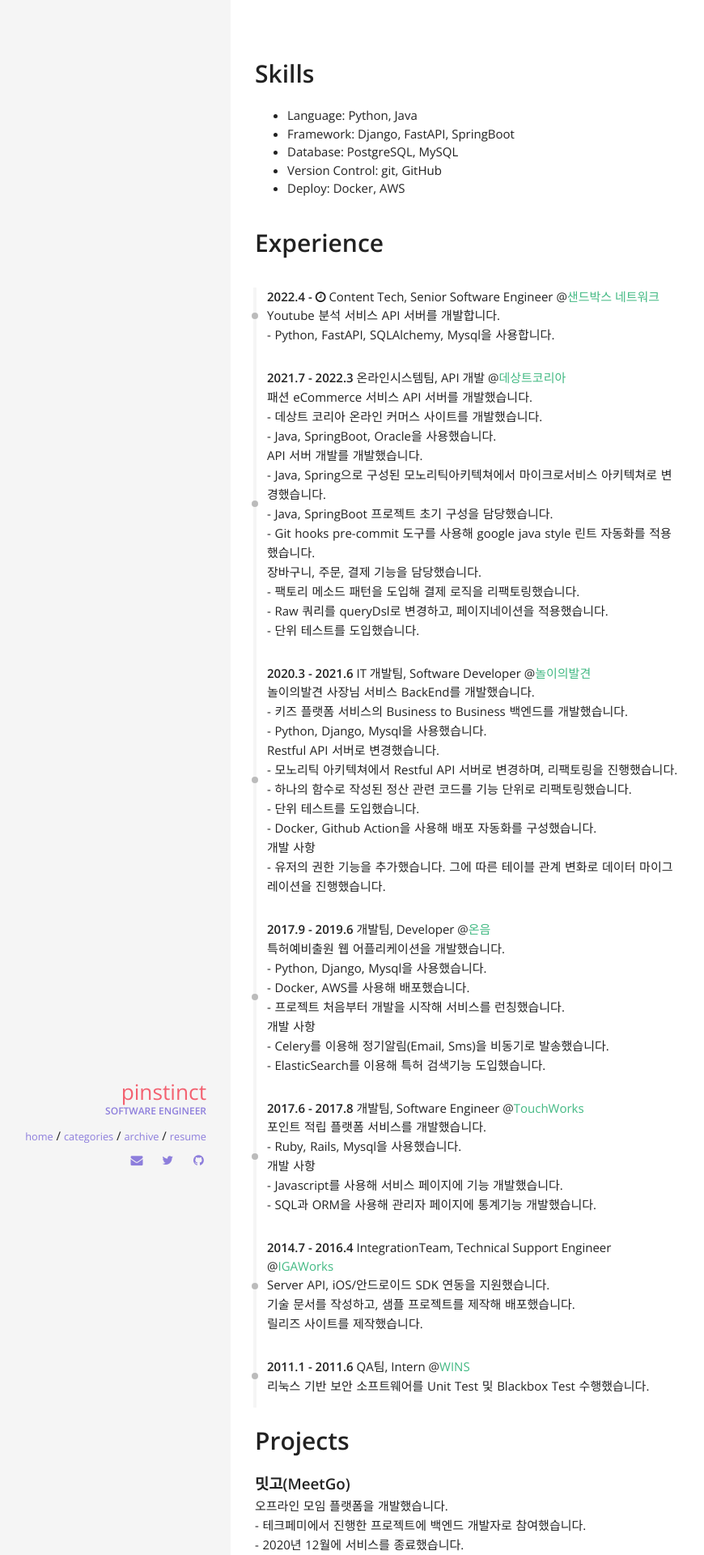
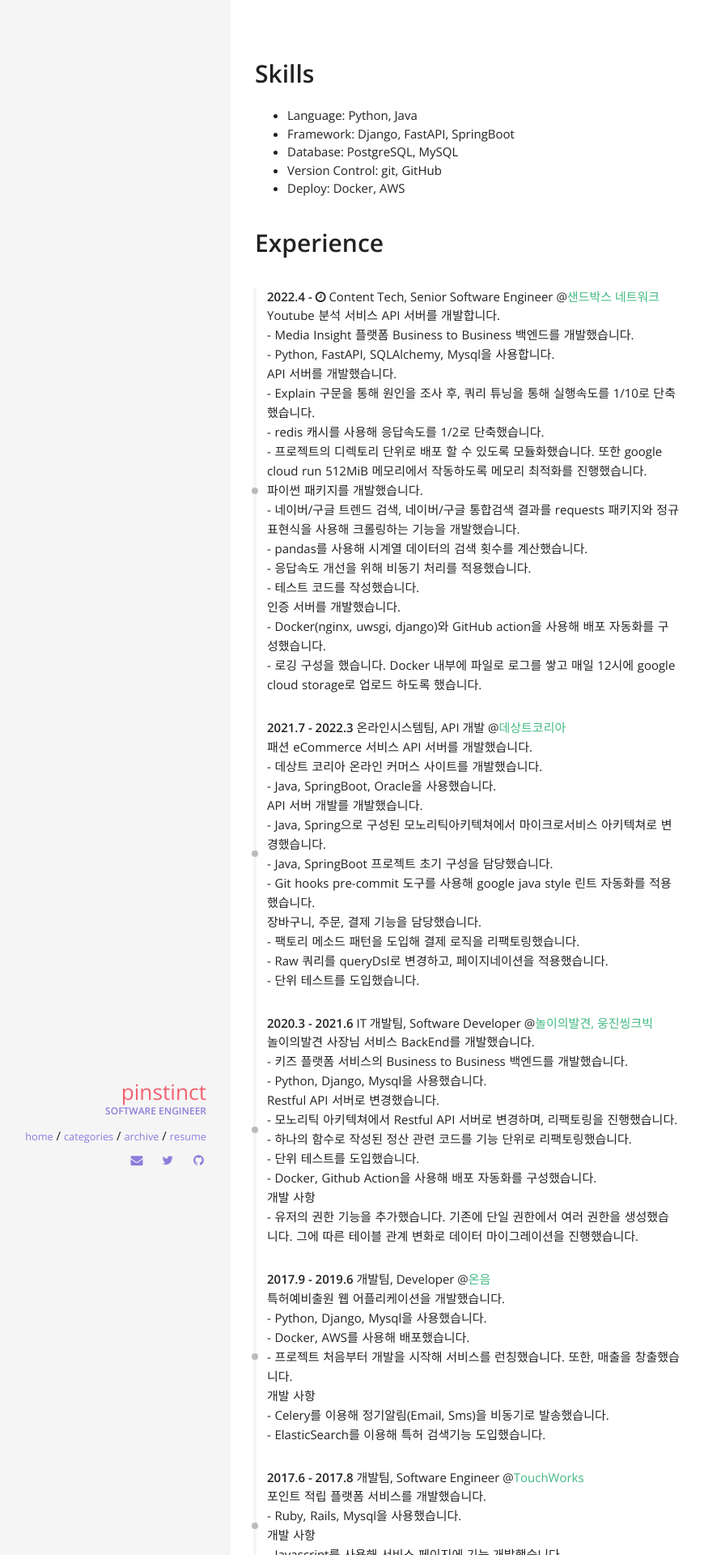
Before and after one commit to pinstinct/pinstinct.github.com, a Jekyll site: the page built from resume.html, in a window 1280 px wide. Shown: the top 1920 px of the page at 81% size, without its empty margins (35-905 px from the left). Built offline with Jekyll 4.4.1, drawn with Linux system fonts in a browser that asks for light colours; comment, search, counter and statistics services are not loaded.

Commit message:
Update careers.yml

```diff
--- a/_data/index/careers.yml
+++ b/_data/index/careers.yml
@@ -6,7 +6,20 @@
   job: Content Tech, Senior Software Engineer
   descr: "
   Youtube 분석 서비스 API 서버를 개발합니다.<br>
+  - Media Insight 플랫폼 Business to Business 백엔드를 개발했습니다.<br>
   - Python, FastAPI, SQLAlchemy, Mysql을 사용합니다.<br>
+  API 서버를 개발했습니다.<br>
+  - Explain 구문을 통해 원인을 조사 후, 쿼리 튜닝을 통해 실행속도를 1/10로 단축했습니다.<br>
+  - redis 캐시를 사용해 응답속도를 1/2로 단축했습니다.<br>
+  - 프로젝트의 디렉토리 단위로 배포 할 수 있도록 모듈화했습니다. 또한 google cloud run 512MiB 메모리에서 작동하도록 메모리 최적화를 진행했습니다.<br>
+  파이썬 패키지를 개발했습니다.<br>
+  - 네이버/구글 트렌드 검색, 네이버/구글 통합검색 결과를 requests 패키지와 정규표현식을 사용해 크롤링하는 기능을 개발했습니다.<br>
+  - pandas를 사용해 시계열 데이터의 검색 횟수를 계산했습니다.<br>
+  - 응답속도 개선을 위해 비동기 처리를 적용했습니다.<br>
+  - 테스트 코드를 작성했습니다.<br>
+  인증 서버를 개발했습니다.<br>
+  - Docker(nginx, uwsgi, django)와 GitHub action을 사용해 배포 자동화를 구성했습니다.<br>
+  - 로깅 구성을 했습니다. Docker 내부에 파일로 로그를 쌓고 매일 12시에 google cloud storage로 업로드 하도록 했습니다.<br>
   "
 
 
@@ -28,7 +41,7 @@
   - 단위 테스트를 도입했습니다.<br>
   "
 
-- name: 놀이의발견
+- name: 놀이의발견, 웅진씽크빅
   link: https://ceo.nolbal.com
   date: 2020.3 - 2021.6
   job: IT 개발팀, Software Developer
@@ -42,18 +55,18 @@
   - 단위 테스트를 도입했습니다.<br>
   - Docker, Github Action을 사용해 배포 자동화를 구성했습니다.<br>
   개발 사항<br>
-  - 유저의 권한 기능을 추가했습니다. 그에 따른 테이블 관계 변화로 데이터 마이그레이션을 진행했습니다.<br>
+  - 유저의 권한 기능을 추가했습니다. 기존에 단일 권한에서 여러 권한을 생성했습니다. 그에 따른 테이블 관계 변화로 데이터 마이그레이션을 진행했습니다.<br>
   "
 
 - name: 온음
-  link: http://www.omipc.com
+  link: https://patentstart.co.kr/home
   date: 2017.9 - 2019.6
   job: 개발팀, Developer
   descr : "
   특허예비출원 웹 어플리케이션을 개발했습니다.</br>
   - Python, Django, Mysql을 사용했습니다.</br>
   - Docker, AWS를 사용해 배포했습니다.</br>
-  - 프로젝트 처음부터 개발을 시작해 서비스를 런칭했습니다.</br>
+  - 프로젝트 처음부터 개발을 시작해 서비스를 런칭했습니다. 또한, 매출을 창출했습니다.</br>
   개발 사항</br>
   - Celery를 이용해 정기알림(Email, Sms)을 비동기로 발송했습니다.</br>
   - ElasticSearch를 이용해 특허 검색기능 도입했습니다.</br>
```
